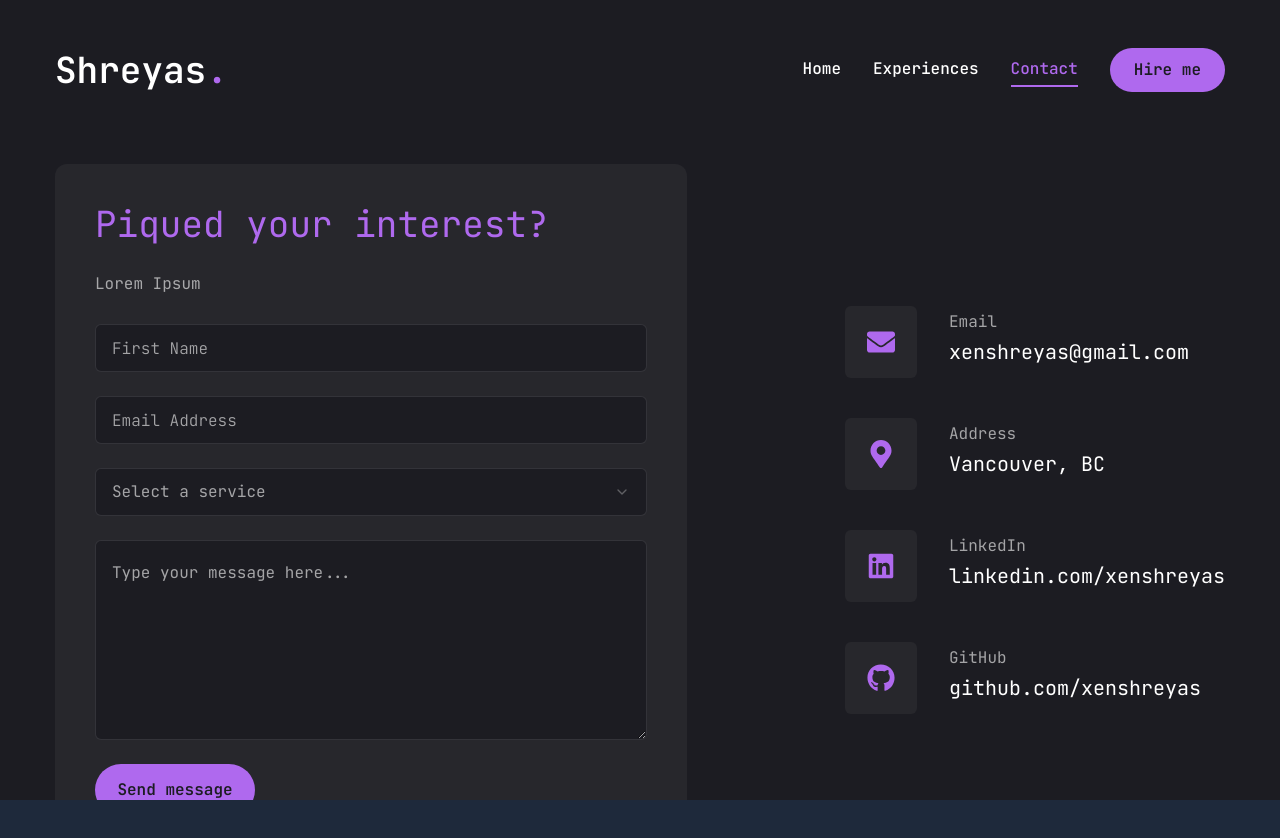
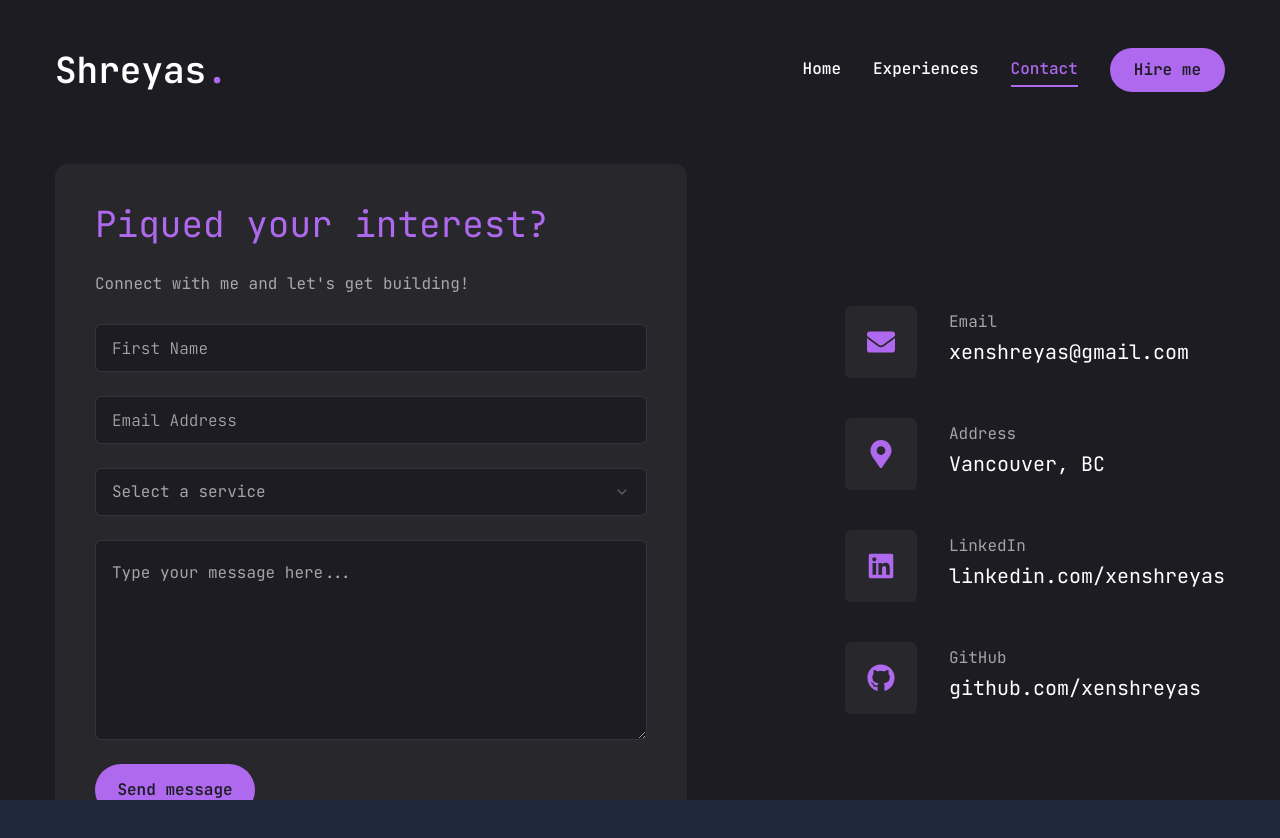
Before and after one commit to xenshreyas/portfolio-july-24, a Next.js app: page /contact in a window 1280 px wide. Shown: the top 838 px of the page. Built offline with nearby package versions, Linux system fonts and the light colour scheme.

Commit message:
replace lorem ipsum

```diff
--- a/app/contact/page.tsx
+++ b/app/contact/page.tsx
@@ -116,7 +116,9 @@ const Contact = () => {
               className="flex flex-col gap-6 p-10 bg-[#27272c] rounded-xl"
             >
               <h3 className="text-4xl text-accent">Piqued your interest?</h3>
-              <p className="text-white/60">Lorem Ipsum</p>
+              <p className="text-white/60">
+                Connect with me and let&apos;s get building!
+              </p>
               <div className="grid grid-cols-1 gap-6">
                 <Input
                   type="text"
```
